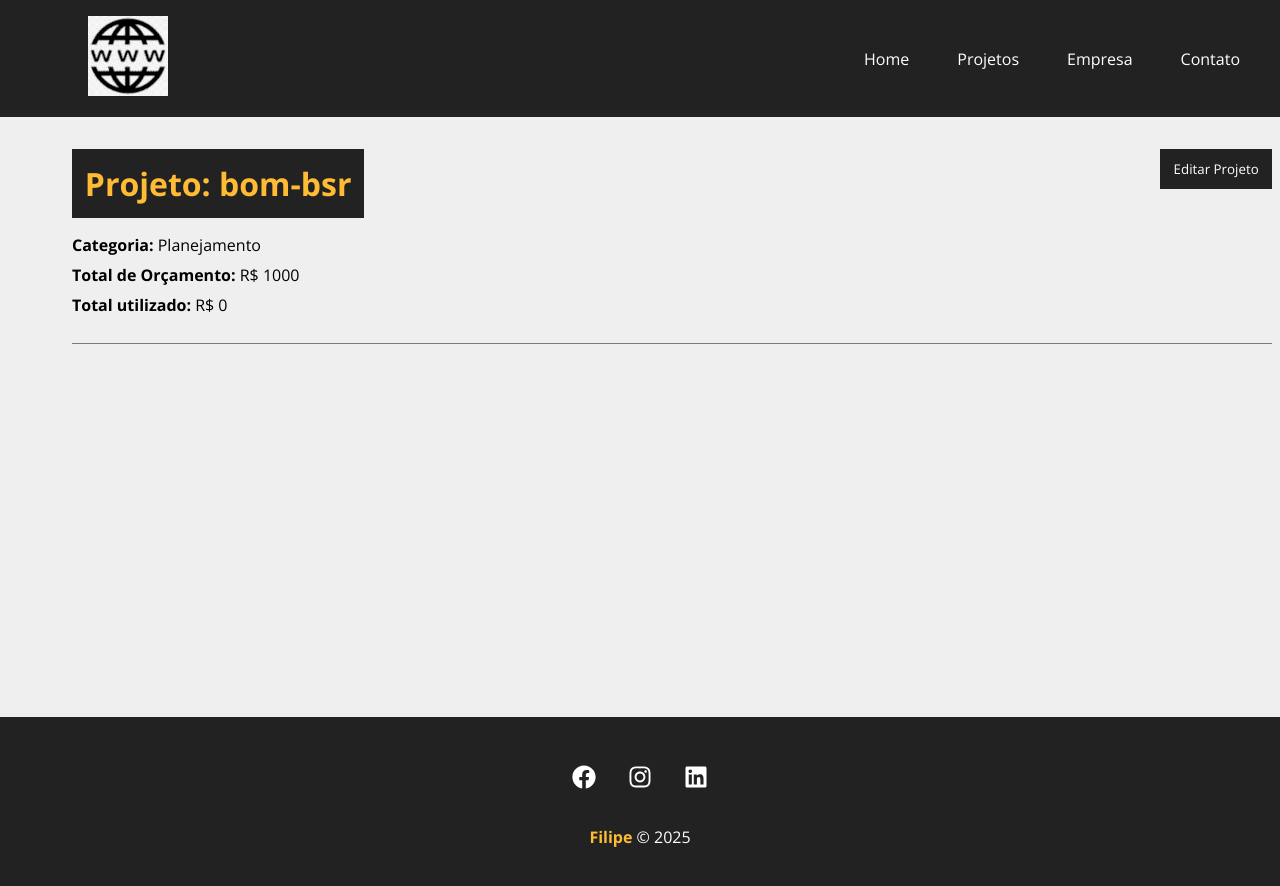
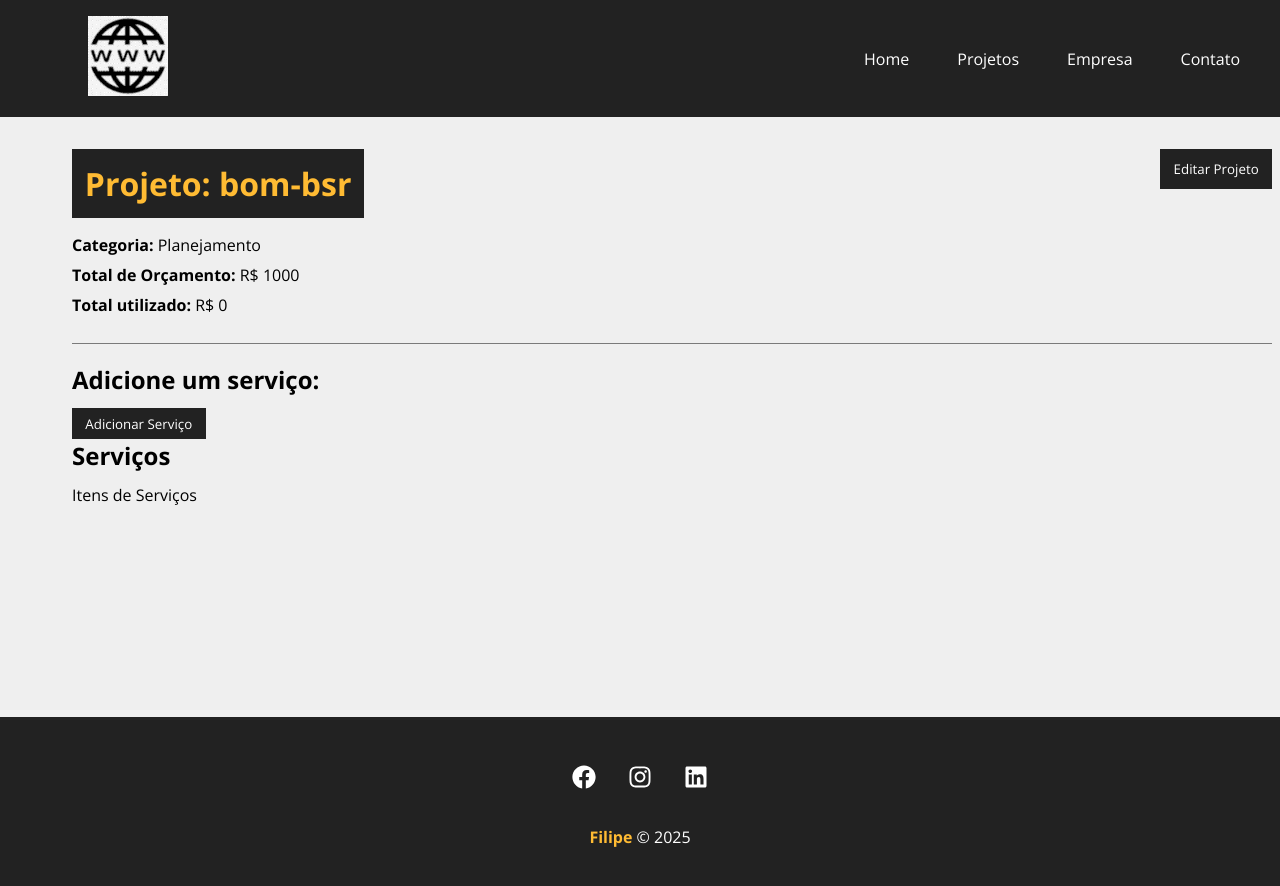
Before and after one commit to filipesatiro/site-feito-com-react, a React (Create React App) app: page /project/1 in a window 1280 px wide. Shown: the top 886 px of the page. Built offline with nearby package versions, Linux system fonts and the light colour scheme; data requests are answered from the project's data file.

Commit message:
incrementando o Project.js para deixar o formulário mais dinâmico

```diff
--- a/src/components/pages/Project.js
+++ b/src/components/pages/Project.js
@@ -12,8 +12,9 @@
         const {id} = useParams()
         const [project, setProject] = useState({})
         const [showProjectForm, setShowProjectForm] = useState(false)
-        const [message, setMessage] = useState()
-        const [type, setType] = useState()
+        const [showServiceForm, setShowServiceForm] = useState(false)
+        const [message, setMessage] = useState('')
+        const [type, setType] = useState('')
 
 
         useEffect(() => {
@@ -33,6 +34,7 @@
         }, [id])
 
         function editPost(project){
+            setMessage('')
             //budget validation
             if (project.budget < project.cost) {
                 setMessage('O orçamento não pode ser menor que o custo do Projeto!')
@@ -60,6 +62,9 @@
         function toggleProjectForm() {
             setShowProjectForm(!showProjectForm)
         }
+           function toggleServiceForm() {
+            setShowServiceForm(!showServiceForm)
+        }
 
     return (
 
@@ -86,14 +91,24 @@
             </div>
             )}
                 </div>
+                  <div className={styles.service_form_container}>
+                    <h2>Adicione um serviço: </h2>
+                    <button className={styles.btn} onClick={toggleServiceForm}>
+                        {!showServiceForm ? 'Adicionar Serviço' : 'Fechar'}
+
+        </button>
+        </div>
+            <div className={styles.project_info}>
+            {showServiceForm && (<div>Formulário do Serviço</div>)}
+            </div>
+            <h2>Serviços</h2>
+            <Container customClass="start">
+            <p>Itens de Serviços</p>
+            </Container>
             </Container>
             </div>
-          ): (
-          <Loading />
+            ): (<Loading />)}
+            </>
             )}
 
-          </>
-    )
-}
-
 export default Project
```
Lines whose indentation alone changed are shown as unchanged.
